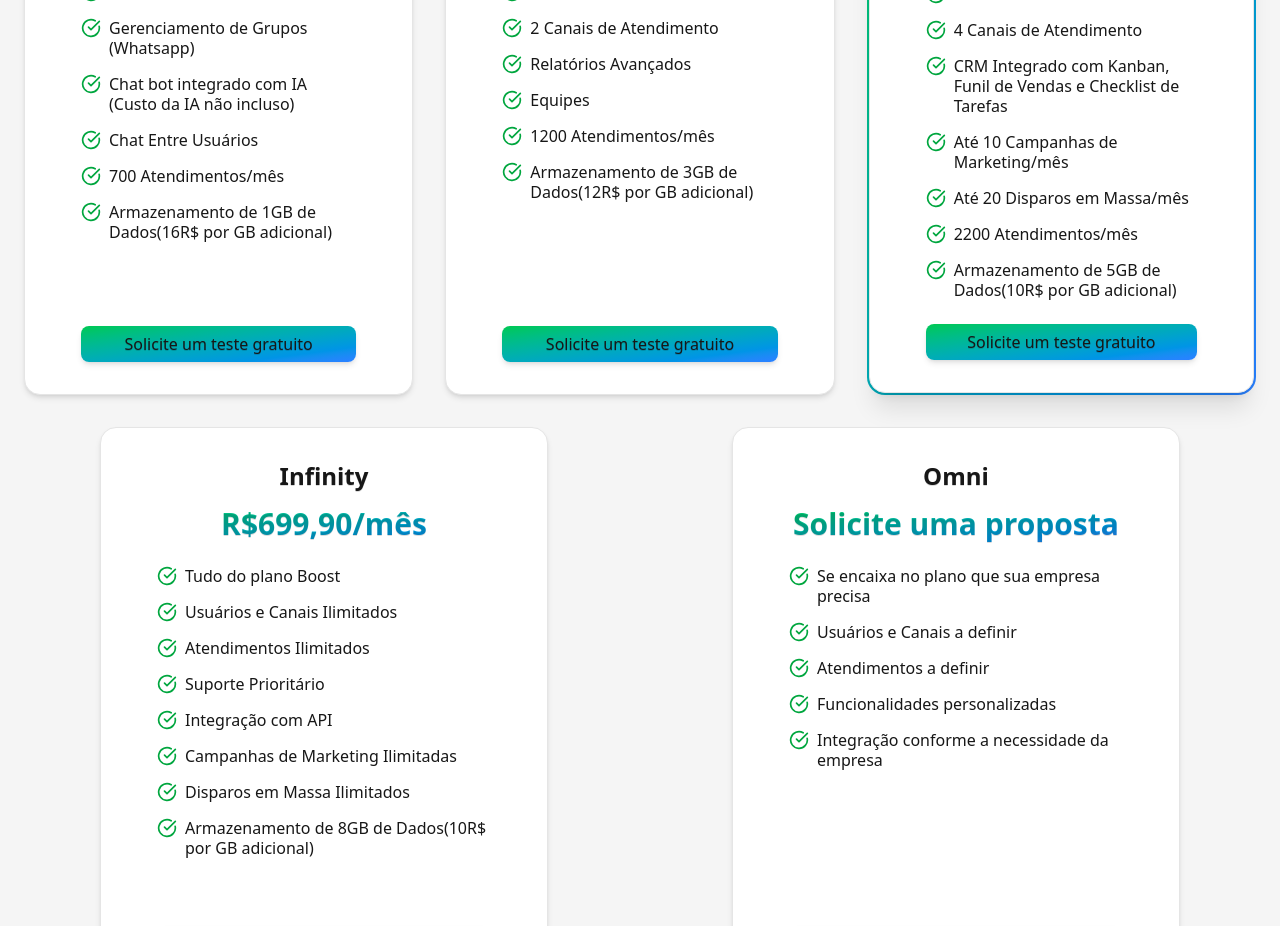
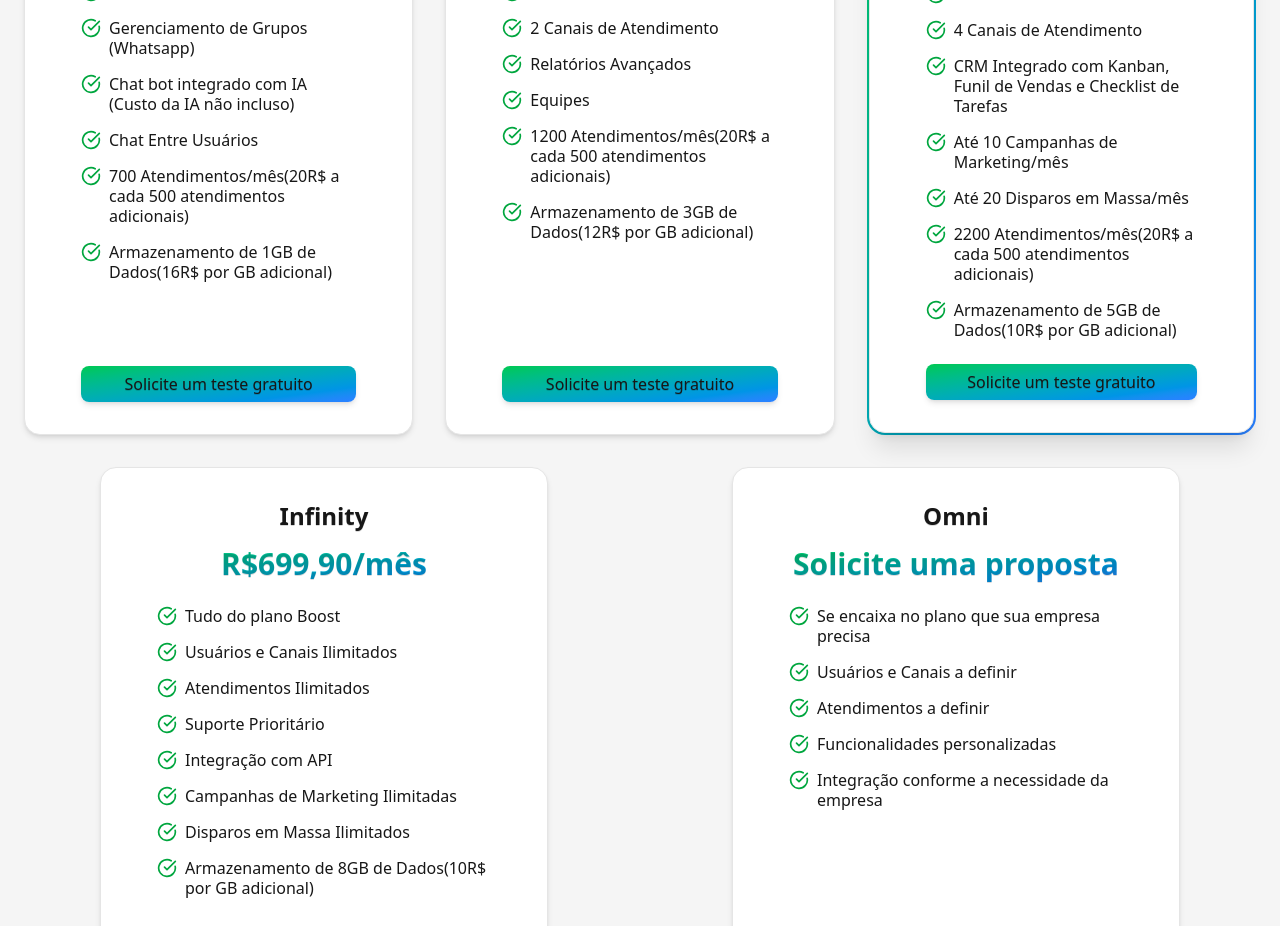
Before and after one commit to paulosantana95/omniflow, a React (Vite) app: page /#/ in a window 1280 px wide. Shown: the part 2340-3266 px from the top of the page. Built offline with nearby package versions, Linux system fonts and the light colour scheme; no server answers.

Commit message:
fix: update service plan descriptions to include additional charges for overages

```diff
--- a/src/pages/LandingPage.tsx
+++ b/src/pages/LandingPage.tsx
@@ -54,7 +54,7 @@ export default function LandingPage() {
         'Gerenciamento de Grupos (Whatsapp)',
         'Chat bot integrado com IA (Custo da IA não incluso)',
         'Chat Entre Usuários',
-        '700 Atendimentos/mês',
+        '700 Atendimentos/mês(20R$ a cada 500 atendimentos adicionais)',
         'Armazenamento de 1GB de Dados(16R$ por GB adicional)',
       ],
       price: "R$49,90/mês",
@@ -69,7 +69,7 @@ export default function LandingPage() {
         '2 Canais de Atendimento',
         'Relatórios Avançados',
         'Equipes',
-        '1200 Atendimentos/mês',
+        '1200 Atendimentos/mês(20R$ a cada 500 atendimentos adicionais)',
         'Armazenamento de 3GB de Dados(12R$ por GB adicional)',
       ],
       price: "R$79,90/mês",
@@ -85,7 +85,7 @@ export default function LandingPage() {
         'CRM Integrado com Kanban, Funil de Vendas e Checklist de Tarefas',
         'Até 10 Campanhas de Marketing/mês',
         'Até 20 Disparos em Massa/mês',
-        '2200 Atendimentos/mês',
+        '2200 Atendimentos/mês(20R$ a cada 500 atendimentos adicionais)',
         'Armazenamento de 5GB de Dados(10R$ por GB adicional)',
       ],
       price: "R$149,90/mês",
```
